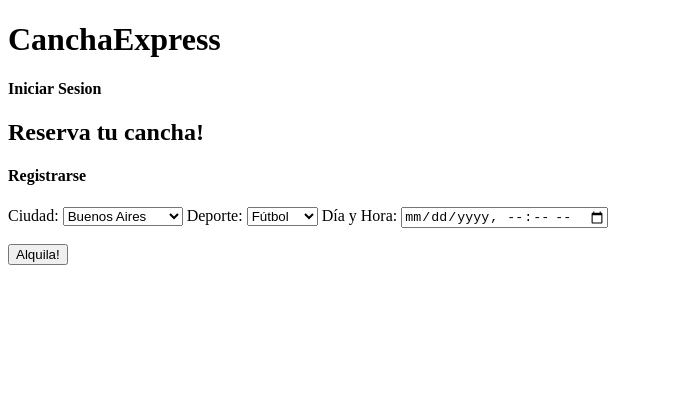
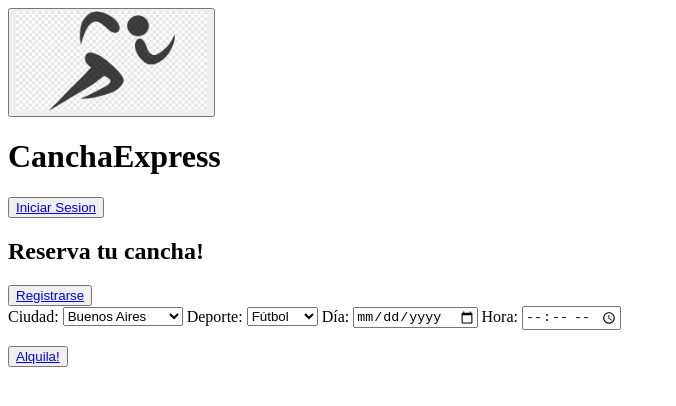
Before and after one commit to UCC-LabCompu2/proyecto2024-alfei-cabral, a plain HTML site: page Index.html in a window 1280 px wide. Shown: the whole page, without its empty margins (0-676 px from the left). Drawn offline with Linux system fonts and the light colour scheme.

Commit message:
Se agrego etiquetas semanticas, carpeta con imagenes, se hizo pagina de registro

```diff
--- a/Index.html
+++ b/Index.html
@@ -2,11 +2,19 @@
 <html lang="es">
 <head>
     <meta charset="UTF-8">
+    <meta name="description" content="Free Web tutorials">
+    <meta name="keywords" content="Alquilar,Registrarse,Inicio de sesion,Info de la pagina,ciudad deportes, ">
+    <meta name="author" content="Juan Cabral, Mateo Alfei">
+    <meta name="viewport" content="width=device-width, initial-scale=1.0">
     <title>CanchaExpress.com</title>
 </head>
+
 <body>
-<h1 id="titulocancha">CanchaExpress</h1><h4 id="iniciosesion">Iniciar Sesion</h4>
-<h2 id="tituloreserva">Reserva tu cancha!</h2><h4 id="Registrarse">Registrarse</h4>
+<header>
+    <button><a href="Index.html"><img src="Imagenes/Foto_logo.png" height="100" ></a></button>
+    <h1 id="titulocancha">CanchaExpress</h1><button id="iniciosesion"><a href="InicioSesion.html">Iniciar Sesion</a></button>
+    <h2 id="tituloreserva">Reserva tu cancha!</h2><button id="Registrarse"><a href="Registracion.html">Registrarse</a></button>
+</header>
 <form>
     <label for="ciudad"> Ciudad:</label>
     <select  name="ciudad" id="ciudad">
@@ -25,12 +33,14 @@
         <option value="padel">Padel</option>
     </select>
 
-    <label for="dia">Día y Hora:</label>
-    <input type="datetime-local" id="dia" min="2024-05-15">
+    <label for="dia">Día:</label>
+    <input type="date" id="dia" min="2024-05-15">
+    <label for="hora">Hora:</label>
+    <input type="time" id="hora">
     <p>
 
     </p>
-<button id="alquiler">Alquila!</button>
+<button id="alquiler"><a href="Alquiler.html">Alquila!</a></button>
 </form>
 </body>
 </html>
```
Also changed, not shown: Alquiler.html (added, +10 -0 lines), InicioSesion.html (added, +10 -0 lines), Registracion.html (+3 -0 lines), Imagenes/Foto_fondo.jpg (added).
